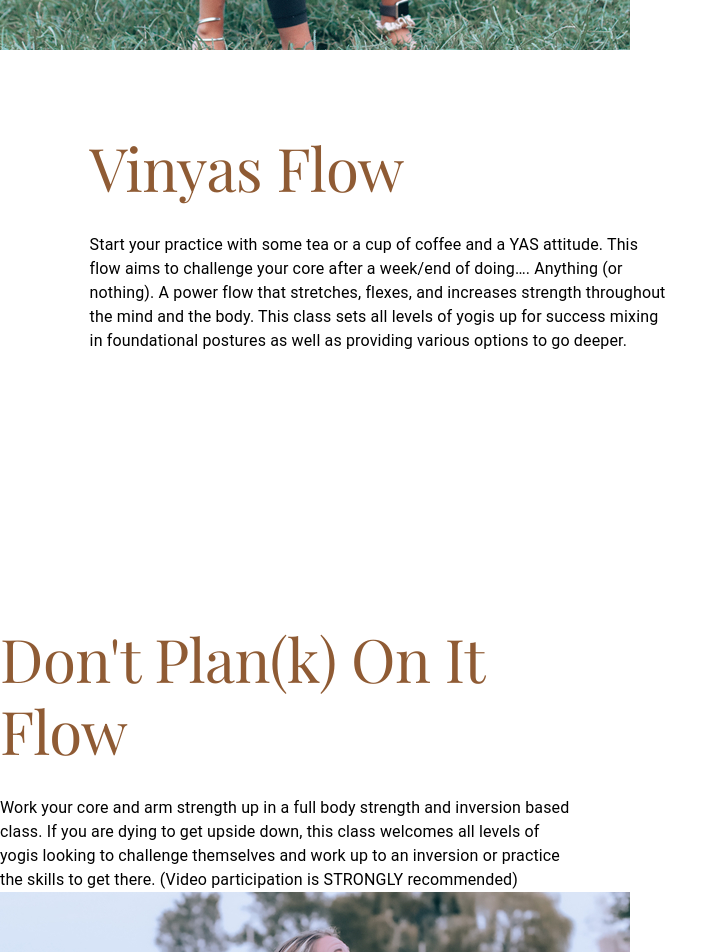
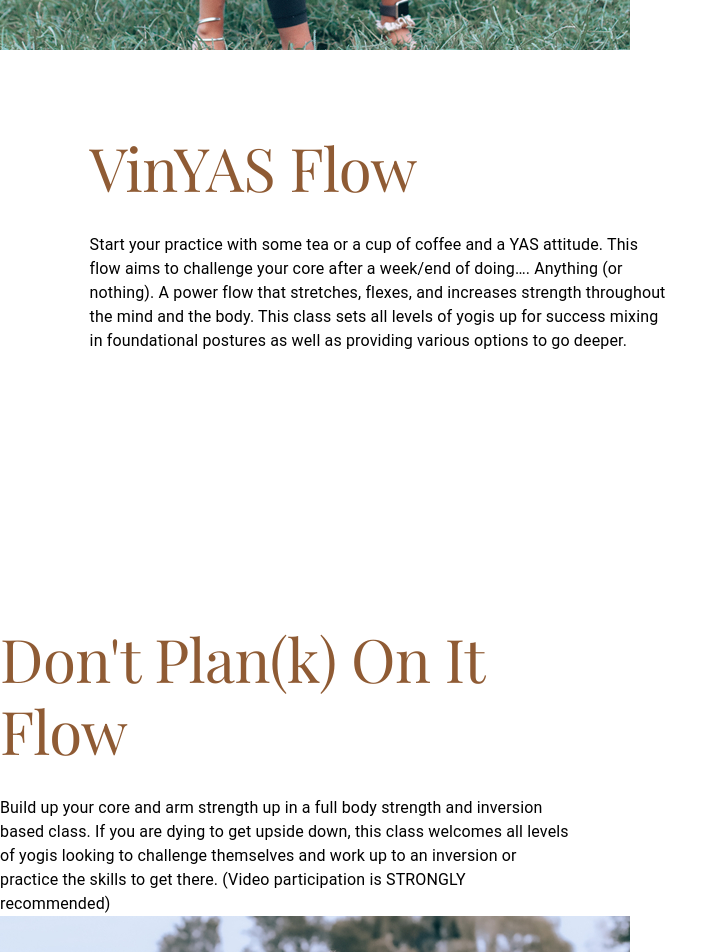
Before and after one commit to kirandesimone/EbbnLowe, a React (Create React App) app: page /classes in a window 1280 px wide. Shown: the part 920-1872 px from the top of the page, without its empty margins (0-728 px from the left). Built offline with nearby package versions, Linux system fonts and the light colour scheme.

Commit message:
changed descritpion wording

```diff
--- a/src/Components/Classes.js
+++ b/src/Components/Classes.js
@@ -94,7 +94,7 @@ export default function Classes() {
                         <div className={matches ? classes.mobileDescription : classes.description}>
                             <div className={classes.name}>
                                 <Typography variant="h2" style={{color: theme.palette.primary.light, fontFamily: theme.typography.fontFamily}}>
-                                    Vinyas Flow
+                                    VinYAS Flow
                                 </Typography>
                             </div>
                             <Typography>
@@ -112,7 +112,7 @@ export default function Classes() {
                                 </Typography>
                             </div>
                             <Typography>
-                                Work your core and arm strength up in a full body strength and inversion based class.
+                                Build up your core and arm strength up in a full body strength and inversion based class.
                                 If you are dying to get upside down, this class welcomes all levels of yogis looking to challenge themselves and work up to an inversion or practice the skills to get there.
                                 (Video participation is STRONGLY recommended)
                             </Typography>
--- a/src/Components/Instructors.js
+++ b/src/Components/Instructors.js
@@ -91,7 +91,7 @@ export default function Instructors() {
                             developing a well-rounded teaching style with students at the center. Whether it be individual attention throughout class or creating a new music playlist to support each session’s intention, Kari has kept one thing constant in her practice, students come first.
                             Exploration of the many forms yoga embodies helped to deepen Kari’s appreciation for the physical practice overall as well as committed her to being a student for life. Through private sessions, group classes,
                             and large workshops, she has taught over 1,000 hours of yoga to a wide range of skill levels. Kari creates flows that aim to touch on the fundamentals of yoga while getting us one inch lower in the Shiva squat.
-                            The focus of class is always an inclusive environment meant to help each student meet their individual goals
+                            The focus of class is always an inclusive environment meant to help each student meet their individual goals.
                             Kari’s style is best described as a powerful, breath-centric flow, designed to connect the mind, body and spirit.  When she’s not living in the nursing school library, you can find her in Philadelphia, PA.
                         </Typography>
                     </div>
```
